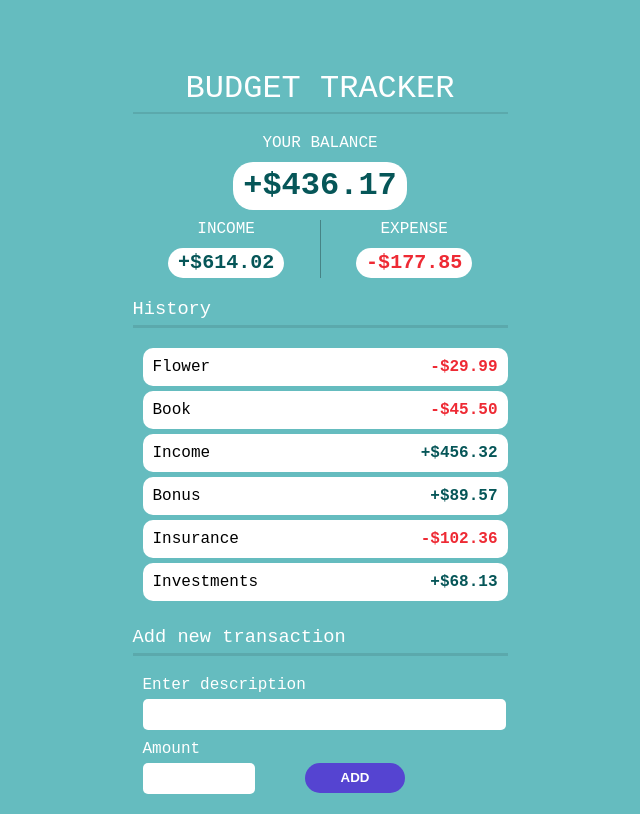
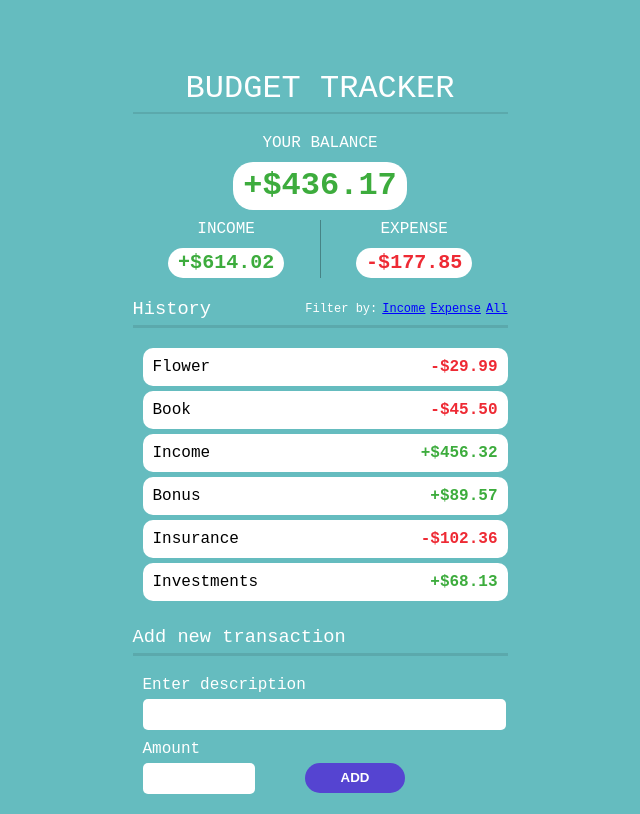
Before and after one commit to mikewitk/budget-tracker, a React (Create React App) app: page / in a window 1280 px wide. Shown: the whole page, without its empty margins (320-960 px from the left). Built offline with nearby package versions, Linux system fonts and the light colour scheme; the HTML template or start-up script is replaced by a standard one.

Commit message:
add filter by transaction type (income/expense)

```diff
--- a/src/components/addTransaction/AddTransaction.jsx
+++ b/src/components/addTransaction/AddTransaction.jsx
@@ -12,11 +12,13 @@ const AddTransaction = () => {
 
   const handleSubmit = ( event ) => {
     event.preventDefault();
+    const type = amount >= 0 ? 'income' : 'expense';
 
     const newTransaction = {
       id: Math.floor(Math.random() * 1000000),
       description,
-      amount: parseFloat(amount)
+      amount: parseFloat(amount),
+      type
     }
 
     addTransaction(newTransaction)
--- a/src/components/transaction/Transaction.css
+++ b/src/components/transaction/Transaction.css
@@ -2,11 +2,35 @@
   padding: 10px 0px;
 }
 
-.transaction-list-container h3 {
-  color: #ffffff;
+.title-filter-container {
+  display: flex;
   margin-bottom: 20px;
   border-bottom: 3px solid rgba(0,0,0,0.1);;
   padding-bottom: 5px;
+  justify-content: space-between;
+}
+
+.title-filter-container h3 {
+  color: #ffffff;
+}
+
+.filter-container {
+  display: flex;
+  font-size: 12px;
+  align-items: center;
+}
+
+.filter-container p {
+  margin-left: 5px;
+  text-decoration: underline;
+  color: blue;
+  cursor: pointer;
+}
+
+.filter-container p:first-child {
+  text-decoration: none;
+  color: #FFFFFF;
+  cursor: none;
 }
 
 .transaction-container {
@@ -38,7 +62,7 @@
 }
 
 .positive {
-  color: #065658;
+  color: #3dac3d;
   font-weight: bold;
 }
 
--- a/src/components/transaction/TransactionList.jsx
+++ b/src/components/transaction/TransactionList.jsx
@@ -1,4 +1,4 @@
-import React, { useContext } from 'react';
+import React, { useEffect, useContext, useState } from 'react';
 import './Transaction.css'
 import Transaction from './Transaction'
 import { GlobalContext } from '../../context/GlobalState'
@@ -6,13 +6,35 @@ import { GlobalContext } from '../../context/GlobalState'
 const TransactionList = () => {
 
   const { transactions } = useContext(GlobalContext)
+  const [ transactionsList, setTransactionsList ] = useState(transactions)
 
-  return (
+  const filterBy = ( type ) => {
+    const newTransactions = transactions.filter( transaction => transaction.type === type )
+
+    setTransactionsList(newTransactions)
+  }
+
+  useEffect( () => {
+    setTransactionsList(transactions)
+  }, [transactions])
+
+    return (
     <div className="transaction-list-container">
-      <h3>History</h3>
+      <div className="title-filter-container">
+        <h3>History</h3>
+        <div className="filter-container">
+          <p>Filter by:</p>
+          <p onClick={ () => filterBy('income') }>Income</p>
+          <p onClick={ () => filterBy('expense') }>Expense</p>
+          <p onClick={() => setTransactionsList(transactions)}>All</p>
+        </div>
+      </div>
       <ul className="transaction-list">
-        {transactions.map( transaction => (
-          <Transaction key={transaction.id} transaction={transaction} />
+        {transactionsList.map( transaction => (
+          <Transaction
+            key={transaction.id}
+            transaction={transaction}
+          />
         ))}
       </ul>
     </div>
--- a/src/context/GlobalState.jsx
+++ b/src/context/GlobalState.jsx
@@ -8,31 +8,37 @@ const initialState = {
       id: 1,
       description: "Flower",
       amount: -29.99,
+      type: 'expense',
     },
     {
       id: 2,
       description: "Book",
       amount: -45.50,
+      type: 'expense',
     },
     {
       id: 3,
       description: "Income",
       amount: +456.32,
+      type: 'income',
     },
     {
       id: 4,
       description: "Bonus",
       amount: +89.57,
+      type: 'income',
     },
     {
       id: 5,
       description: "Insurance",
       amount: -102.36,
+      type: 'expense',
     },
     {
       id: 6,
       description: "Investments",
       amount: +68.13,
+      type: 'income',
     },
   ]
 }
@@ -57,12 +63,11 @@ export const GlobalProvider = ({ children }) => {
     })
   }
 
-
   return (
     <GlobalContext.Provider value={{
       transactions: state.transactions,
       deleteTransaction,
-      addTransaction
+      addTransaction,
     }}>
       {children}
     </GlobalContext.Provider>
```
Also changed, not shown: src/AppReducer.js (line endings or trailing spaces), 1 other file (tests, documents, lock files or other folders).
